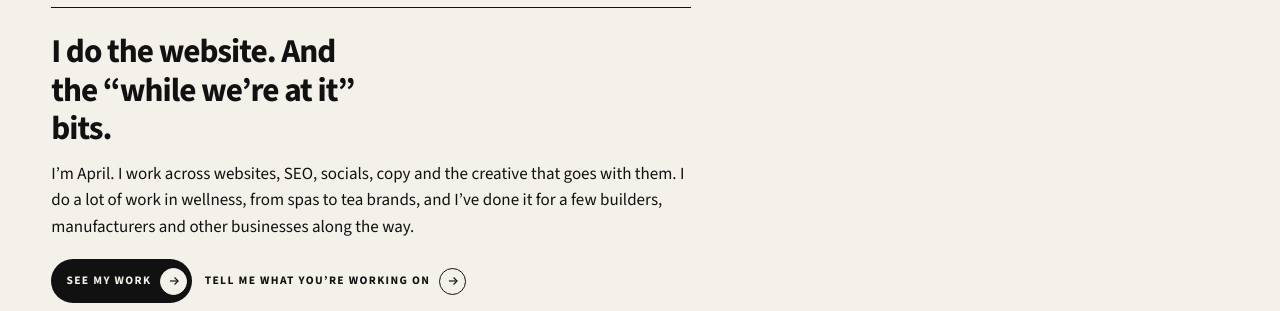
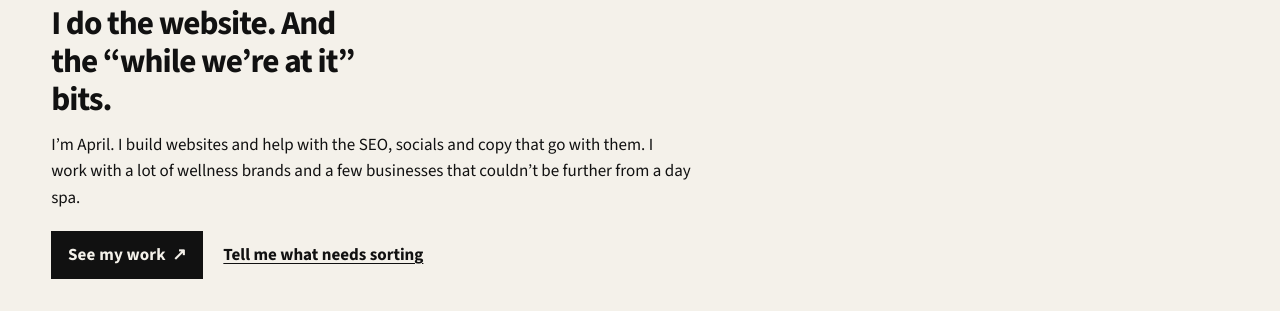
Before and after one commit to aprilwray/aprilwray.github.io, a plain HTML site: page index.html in a window 1280 px wide. Shown: the part 414-725 px from the top of the page. Drawn offline with Linux system fonts and the light colour scheme.

Commit message:
Match the hero copy and buttons to the earlier design.
The intro is April’s shorter line, the work button is a square black block, and the contact line is an underline. The rule under the name is gone.

Co-authored-by: aprilwray <aprilwray@users.noreply.github.com>

```diff
--- a/assets/css/styles.css
+++ b/assets/css/styles.css
@@ -329,9 +329,9 @@ body { padding-top: 4.5rem; }
 
 .hero-copy {
   display: block;
-  margin-top: 0.6rem;
-  padding-top: 1.15rem;
-  border-top: 1px solid var(--ink);
+  margin-top: 0.35rem;
+  padding-top: 0;
+  border-top: 0;
   max-width: 40rem;
 }
 
@@ -356,9 +356,35 @@ body { padding-top: 4.5rem; }
 .hero-actions {
   display: flex;
   flex-wrap: wrap;
-  gap: 0.6rem;
-  margin-top: 1.2rem;
+  align-items: center;
+  gap: 0.85rem 1.25rem;
+  margin-top: 1.25rem;
 }
+
+.hero-btn {
+  display: inline-flex;
+  align-items: center;
+  gap: 0.4rem;
+  min-height: 48px;
+  padding: 0.55rem 1.05rem;
+  background: #111111;
+  color: #f4f1ea;
+  text-decoration: none;
+  font-weight: 700;
+  letter-spacing: 0.01em;
+  border-radius: 0;
+}
+
+.hero-btn:hover { background: #000000; color: #f4f1ea; }
+
+.hero-text {
+  color: #111111;
+  font-weight: 700;
+  text-decoration: underline;
+  text-underline-offset: 0.18em;
+}
+
+.hero-text:hover { color: #111111; }
 
 .arrow-circle {
   width: 1.7rem;
--- a/index.html
+++ b/index.html
@@ -16,7 +16,7 @@
 <meta property="og:locale" content="en_AU">
 <meta name="twitter:card" content="summary_large_image">
 <link rel="icon" href="/favicon.svg" type="image/svg+xml">
-<link rel="stylesheet" href="/assets/css/styles.css?v=7">
+<link rel="stylesheet" href="/assets/css/styles.css?v=8">
 </head>
 <body>
 <a class="skip" href="#main">Skip to content</a>
@@ -46,10 +46,10 @@
       </div>
       <div class="hero-copy">
         <h1 id="hero-title">I do the website. And the “while we’re at it” bits.</h1>
-        <p class="lede">I’m April. I work across websites, SEO, socials, copy and the creative that goes with them. I do a lot of work in wellness, from spas to tea brands, and I’ve done it for a few builders, manufacturers and other businesses along the way.</p>
+        <p class="lede">I’m April. I build websites and help with the SEO, socials and copy that go with them. I work with a lot of wellness brands and a few businesses that couldn’t be further from a day spa.</p>
         <div class="hero-actions">
-          <a class="btn" href="/work/">See my work <span class="arrow-circle" aria-hidden="true"><svg viewBox="0 0 24 24" width="14" height="14" fill="none" stroke="currentColor" stroke-width="2"><path d="M5 12h12"/><path d="M13 6l6 6-6 6"/></svg></span></a>
-          <a class="btn btn-ghost" href="/contact.html">Tell me what you’re working on <span class="arrow-circle" aria-hidden="true"><svg viewBox="0 0 24 24" width="14" height="14" fill="none" stroke="currentColor" stroke-width="2"><path d="M5 12h12"/><path d="M13 6l6 6-6 6"/></svg></span></a>
+          <a class="hero-btn" href="/work/">See my work <span aria-hidden="true">↗</span></a>
+          <a class="hero-text" href="/contact.html">Tell me what needs sorting</a>
         </div>
       </div>
     </div>
@@ -222,7 +222,7 @@
     <p>© 2026 April Wray · Melbourne’s northern suburbs, Australia</p>
   </div>
 </footer>
-<script src="/assets/js/helix.js?v=7"></script>
-<script src="/assets/js/ribbon.js?v=7"></script>
+<script src="/assets/js/helix.js?v=8"></script>
+<script src="/assets/js/ribbon.js?v=8"></script>
 </body>
 </html>
```
Also changed, not shown: 404.html (+1 -1 lines), about.html (+1 -1 lines), contact.html (+1 -1 lines), services.html (+1 -1 lines), work/capstone-industries.html (+1 -1 lines), work/gold-and-sage.html (+1 -1 lines), work/holy-threads.html (+1 -1 lines), work/index.html (+1 -1 lines), work/intuitive-healing-with-jo.html (+1 -1 lines), work/kindred-souls-collective.html (+1 -1 lines), work/monument-homes.html (+1 -1 lines), work/nova-holistic-spa.html (+1 -1 lines), work/sunflower-community-supports.html (+1 -1 lines), work/tea-by-birdy.html (+1 -1 lines), 1 more files.
